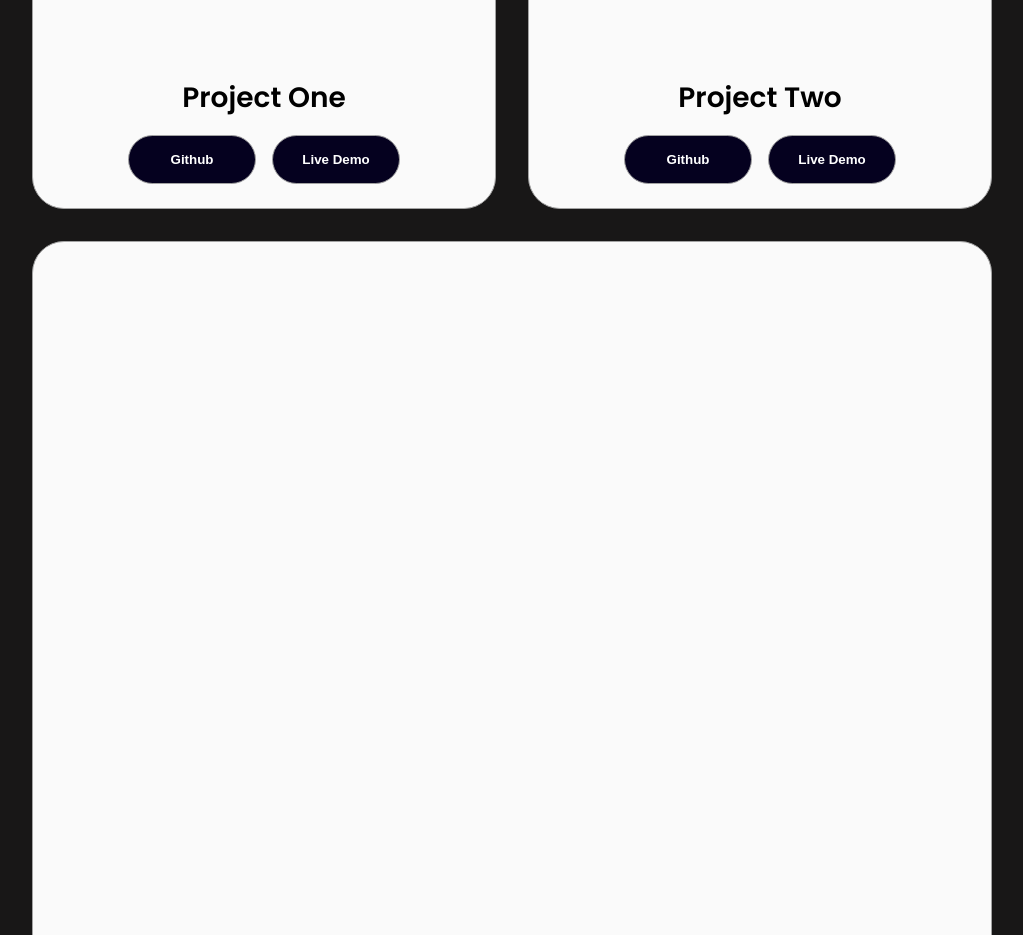
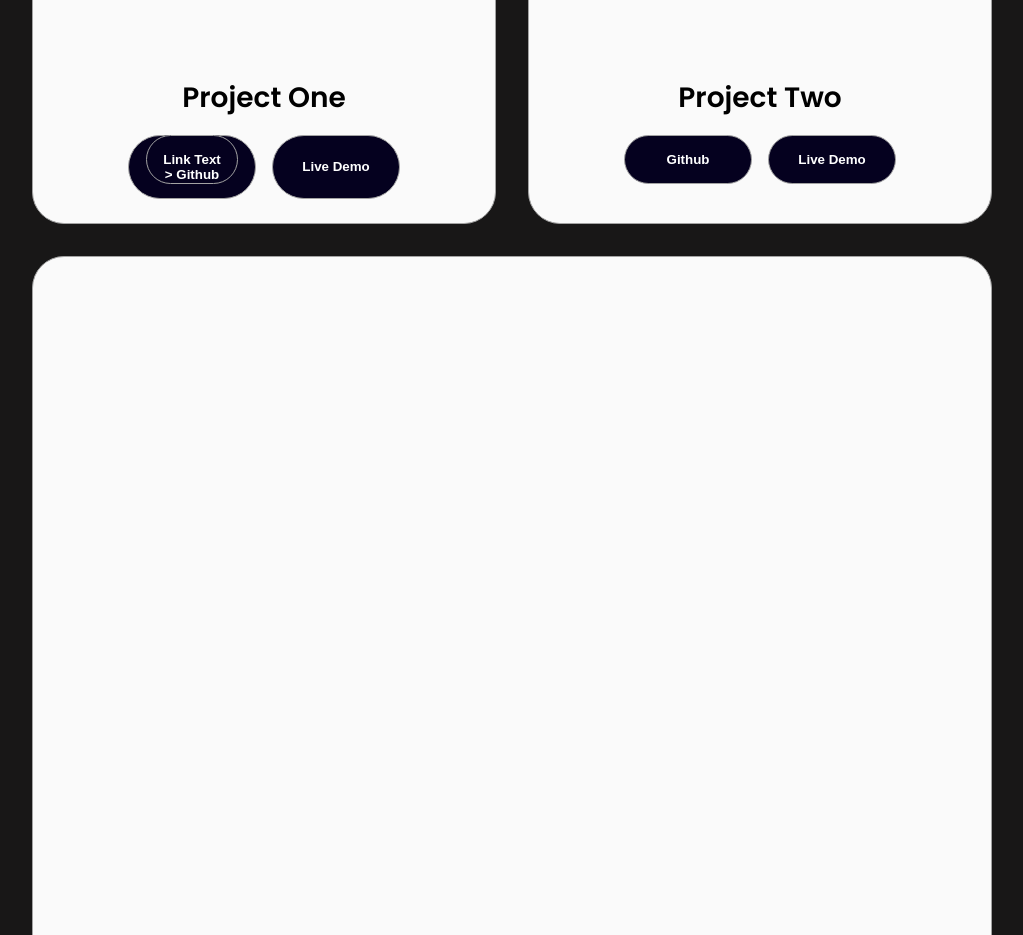
Before and after one commit to khisareuben/my-ultimate-portfolio-website, a plain HTML site: page index.html in a window 1280 px wide. Shown: the part 2960-3895 px from the top of the page, without its empty margins (128-1151 px from the left). Drawn offline with Linux system fonts and the light colour scheme.

Commit message:
Update index.html

```diff
--- a/index.html
+++ b/index.html
@@ -63,13 +63,13 @@
           </button>
         </div>
         <div id="socials-container">
-          <a href="https://github.com/khisareuben/khisareuben" target = "_blank">
+          <a href="https://github.com/khisareuben/khisareuben" target="_blank">
             <i class="fa-brands fa-github"></i>
           </a>
-          <a href="https://www.instagram.com/venerable_coder/" target = "_blank">
+          <a href="https://www.instagram.com/venerable_coder/" target="_blank">
             <i class="fa-brands fa-instagram"></i>
           </a>
-          <a href="#" target = "_blank">
+          <a href="#" target="_blank">
             <i class="fa-brands fa-linkedin"></i>
           </a>
         </div>
@@ -276,8 +276,9 @@
             <h2 class="experience-sub-title project-title">Project One</h2>
             <div class="btn-container">
               <button
-                class="btn btn-color-2 project-btn"
-                onclick="location.href='https://github.com/khisareuben/test-business-website'"
+                <!-- class="btn btn-color-2 project-btn"
+                onclick="location.href='https://github.com/khisareuben/test-business-website'" -->
+                <a class="btn btn-color-2 project-btn" href="https://github.com/khisareuben/test-business-website" target="_blank">Link Text</a>
               >
                 Github
               </button>
```
